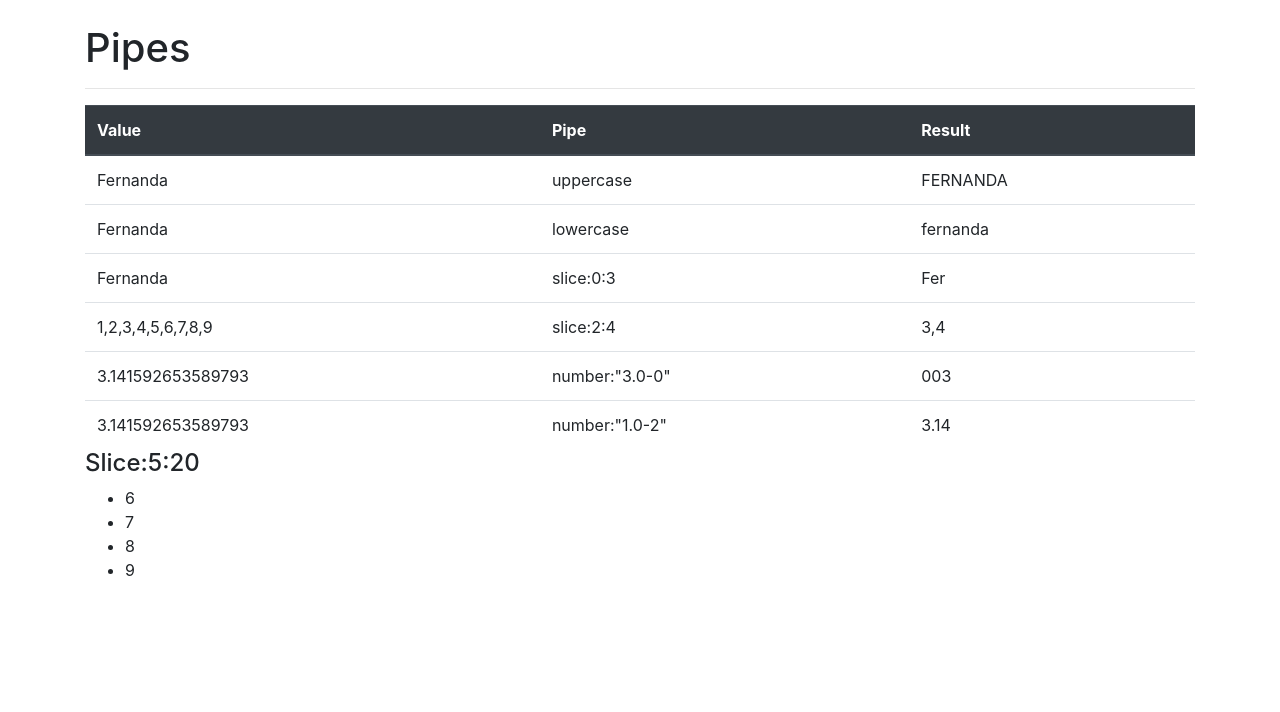
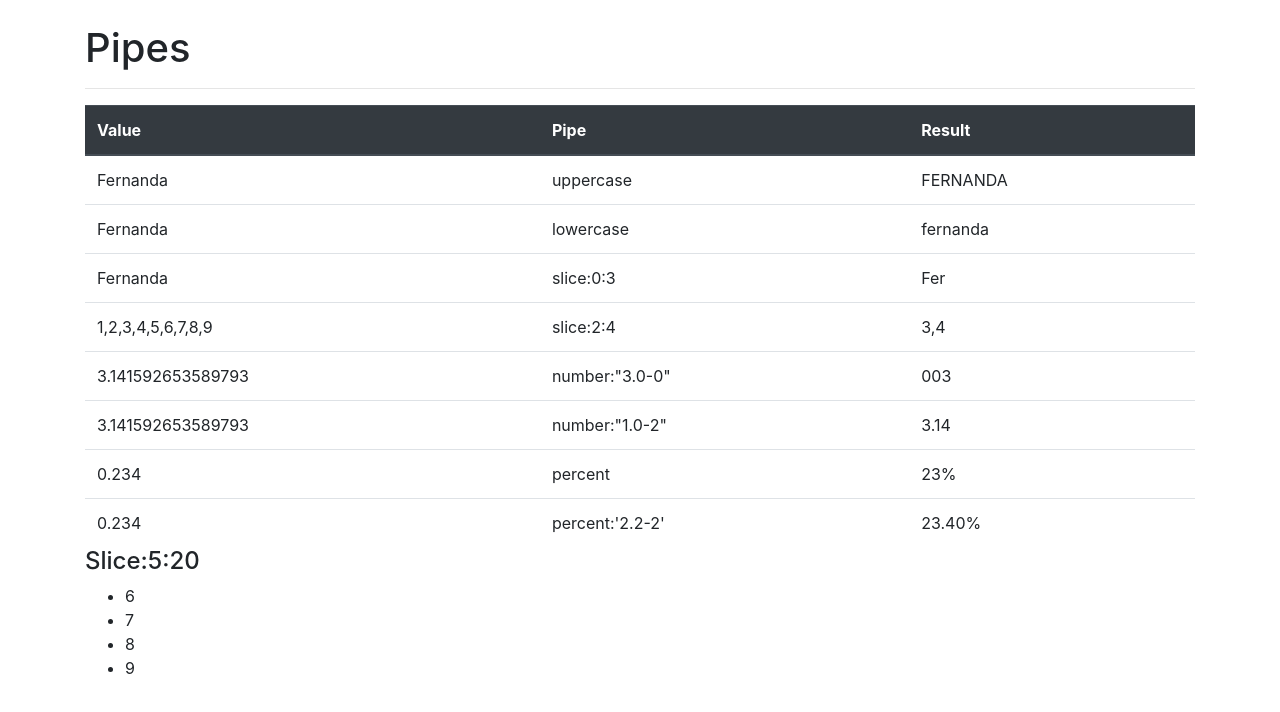
Before and after one commit to Anil1111/Angular-Demo-App03, an Angular app: page / in a window 1280 px wide. Shown: the top 712 px of the page. Built offline with nearby package versions, Linux system fonts and the light colour scheme.

Commit message:
Class 75

```diff
--- a/src/app/app.component.html
+++ b/src/app/app.component.html
@@ -42,6 +42,16 @@
                 <td>number:"1.0-2"</td>
                 <td>{{pi | number:"1.0-2" }}</td>
             </tr>
+            <tr>
+                <td>{{ a }}</td>
+                <td>percent</td>
+                <td>{{a | percent }}</td>
+            </tr>
+            <tr>
+                <td>{{ a }}</td>
+                <td>percent:'2.2-2'</td>
+                <td>{{a | percent:'2.2-2' }}</td>
+            </tr>
 
         </tbody>
 
--- a/src/app/app.component.ts
+++ b/src/app/app.component.ts
@@ -10,6 +10,7 @@
   name = 'Fernanda';
   arr = [1, 2, 3, 4, 5, 6, 7, 8, 9];
   pi = Math.PI;
+  a = 0.234;
 
 
 }
```
